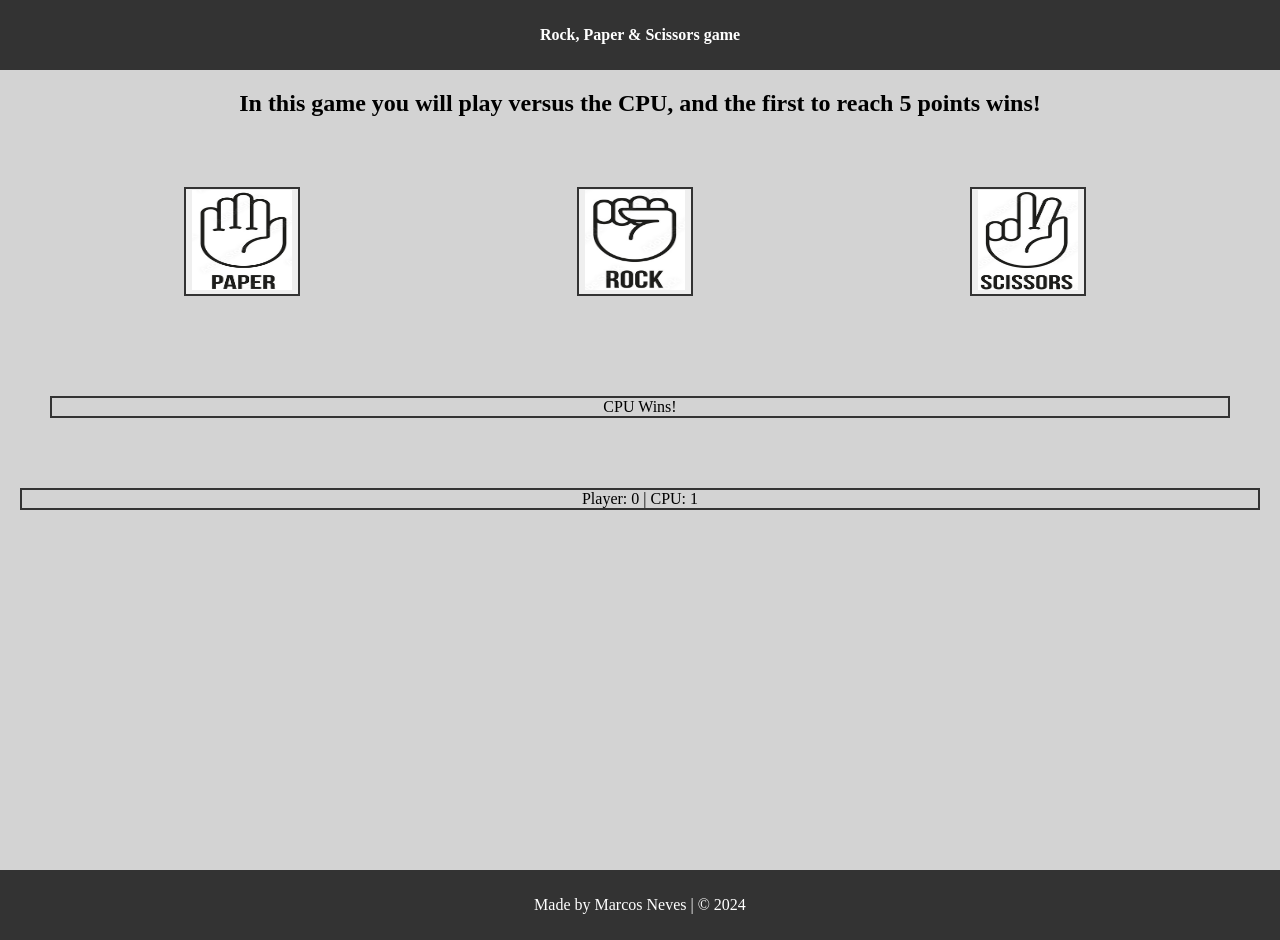
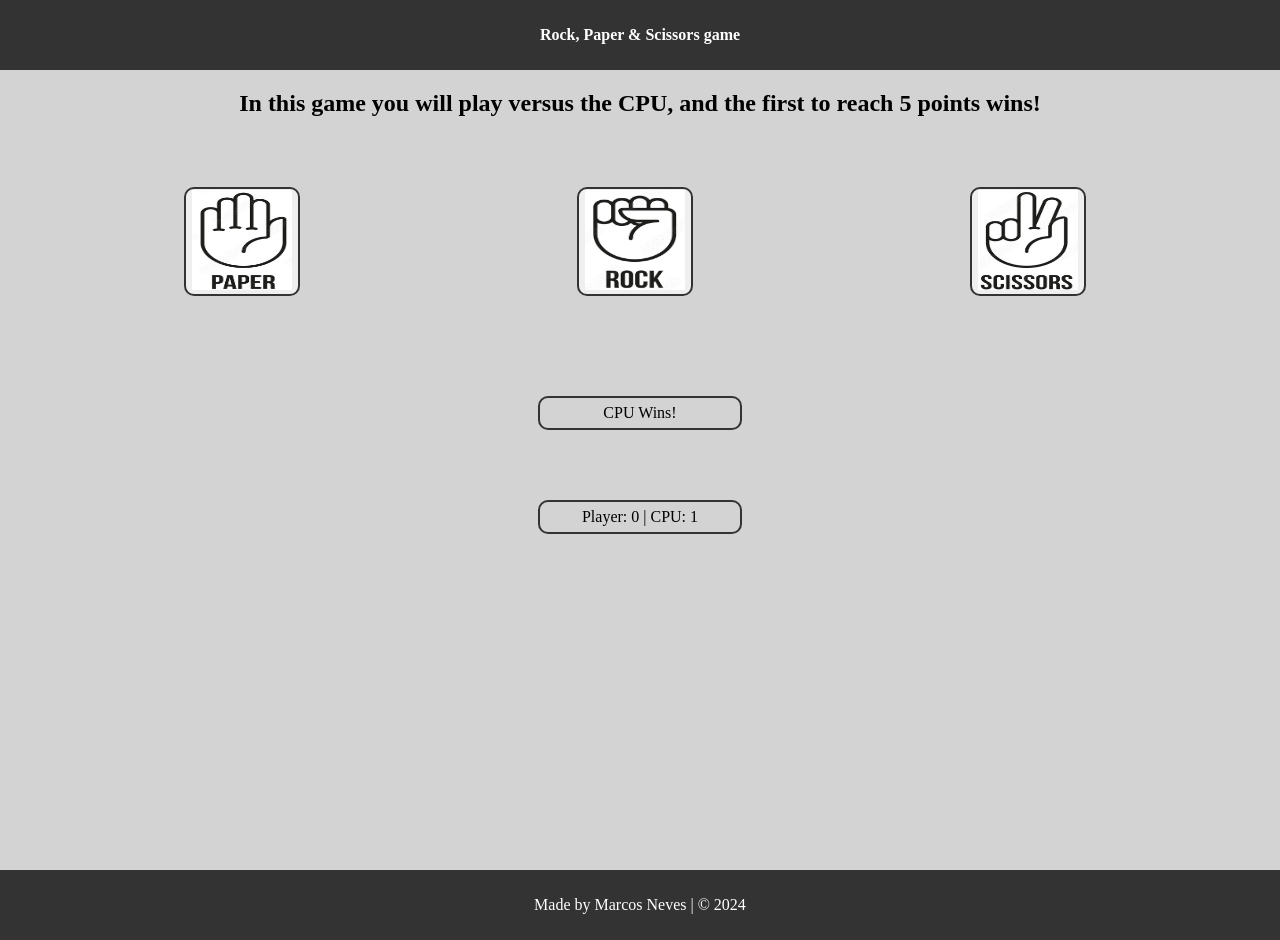
Before and after one commit to MarcosBN17/Rock-Paper-Scissors, a plain HTML site: page index.html in a window 1280 px wide. Both pictures are taken after a click on the button 241 px from the left and 241 px from the top of the page. Drawn offline with Linux system fonts and the light colour scheme.

Commit message:
Edited the game UI, buttons,scoreboard

```diff
--- a/index.css
+++ b/index.css
@@ -34,6 +34,7 @@ body {
 #buttons-container button {
     margin-right: 10px;
     border: 2px solid #333;
+    border-radius: 10px;
 }
 
 #buttons-container button:hover {
@@ -45,8 +46,12 @@ body {
     height: 100px;
 }
 
+
 #gamecontainer {
-    margin: 50px;
+    margin: 50px auto;
+    width: 200px;
+    height: 30px;
+    border-radius: 10px;
     border: 2px solid #333;
     display: flex;
     text-align: center;
@@ -55,12 +60,16 @@ body {
 }
 
 #scorecontainer {
-    margin: 20px;
+    margin: 20px auto;
+    width: 200px;
+    height: 30px;
     border: 2px solid #333;
+    border-radius: 10px;
     display: flex;
     text-align: center;
     justify-content: center;
     flex-direction: column;
+
 }
 
 #playAgainContainer {
--- a/index.js
+++ b/index.js
@@ -48,23 +48,6 @@
 
         function playRound(playerSelection, computerSelection) {
 
-            if (playerScore === 5 || cpuScore === 5) {
-                // Disable game buttons
-                BtnPaper.disabled = true;
-                BtnRock.disabled = true;
-                BtnScissors.disabled = true;
-
-                // Show "Play Again" button
-                createPlayAgainButton();
-
-                // Check if either the player or CPU has reached 5 points
-                const winner = playerScore === 5 ? "Player" : "CPU";
-                displayResult(`${winner} wins the game!`);
-
-                return;
-
-            }
-
             if (playerSelection === computerSelection) {
             displayResult("It's a Tie!");
             } else if (
@@ -85,7 +68,12 @@
 
         }
 
-        function displayResult(resultText) {
+        function displayResult(resultText, playerSelection, computerSelection) {
+            //Remove existing results
+            const existingResults = document.querySelectorAll('.result');
+            existingResults.forEach(element => element.remove());
+
+            //Create and append the new result
             const result = document.createElement('div');
             result.classList.add('result');
             result.textContent = resultText;
@@ -94,6 +82,21 @@
 
         function updateScoreDisplay() {
             scoreDisplay.textContent = `Player: ${playerScore} | CPU: ${cpuScore}`;
+
+            if (playerScore === 5 || cpuScore === 5) {
+
+             // Disable game buttons
+             BtnPaper.disabled = true;
+             BtnRock.disabled = true;
+             BtnScissors.disabled = true;
+
+             // Check if either the player or CPU has reached 5 points
+             const winner = playerScore === 5 ? "Player" : "CPU";
+             displayResult(`${winner} wins the game!`);
+
+             //Show "Play Again" button
+             createPlayAgainButton();
+            }
         }
 
         function createPlayAgainButton() {
```
